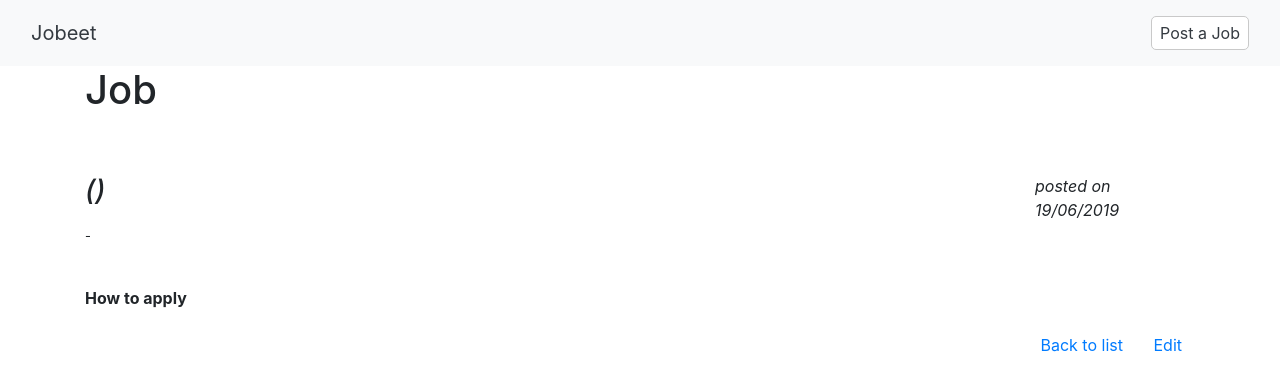
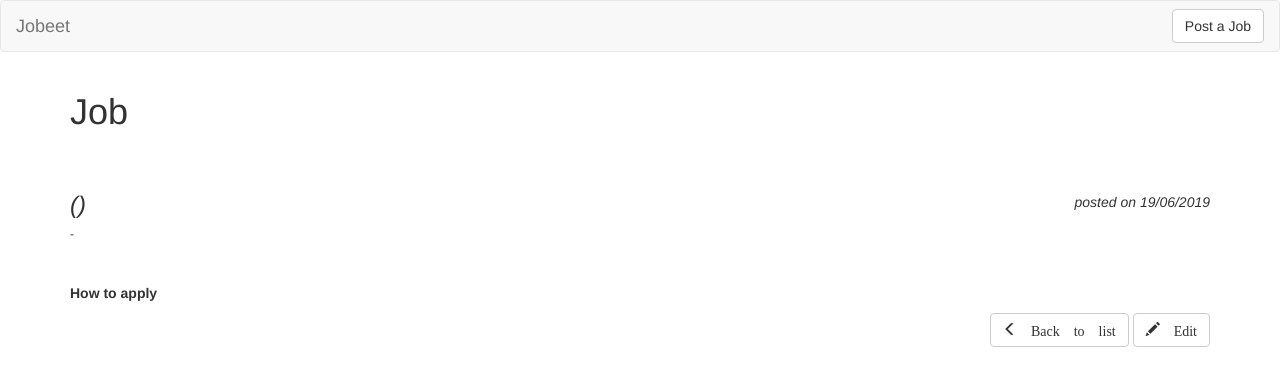
Before and after one commit to onlinebizsoft-training/jobeet, a Symfony app: template templates/job/show.html.twig in a window 1280 px wide. Shown: the top 391 px of the page. Run offline with Twig, Linux system fonts and the light colour scheme; the template is opened without the code that fills it, so the values that code supplies are empty; some libraries are stand-ins or nearby versions.

Commit message:
day 8: update

```diff
--- a/templates/base.html.twig
+++ b/templates/base.html.twig
@@ -6,23 +6,35 @@
         <meta http-equiv="Content-Type" content="text/html; charset=utf-8"/>
         {% block stylesheets %}{% endblock %}
         {% block javascripts %}{% endblock %}
-        <link rel="stylesheet" href="https://maxcdn.bootstrapcdn.com/bootstrap/4.0.0/css/bootstrap.min.css">
+        <link rel="stylesheet" href="https://maxcdn.bootstrapcdn.com/bootstrap/3.3.7/css/bootstrap.min.css">
     </head>
     <body>
-        <nav class="navbar bg-light">
+        <nav class="navbar navbar-default">
             <div class="container-fluid">
-                <a class="navbar-brand text-dark" href="{{ path('job.list') }}">Jobeet</a>
-                <ul class="navbar-nav">
-                    <li class="nav-link">
-                        <a class="nav-link text-dark pt-1 pb-1 pl-2 pr-2 bg-white" style="border: 1px solid #C9C9C9; border-radius: 5px;" href="#">
-                            Post a Job
-                        </a>
-                    </li>
-                </ul>
+                <div class="navbar-header">
+                    <a class="navbar-brand" href="{{ path('job.list') }}">Jobeet</a>
+                </div>
+                <div class="collapse navbar-collapse">
+                    <ul class="nav navbar-nav navbar-right">
+                        <li>
+                            <div>
+                                <a class="btn btn-default navbar-btn" href="{{ path('job.create') }}">
+                                    Post a Job
+                                </a>
+                            </div>
+                        </li>
+                    </ul>
+                </div>
             </div>
         </nav>
 
         <div class="container">
+            {% for message in app.flashes('notice') %}
+                <div class="alert alert-success" role="alert">
+                    {{ message }}
+                </div>
+            {% endfor %}
+
             {% block body %}{% endblock %}
         </div>
     </body>
```
